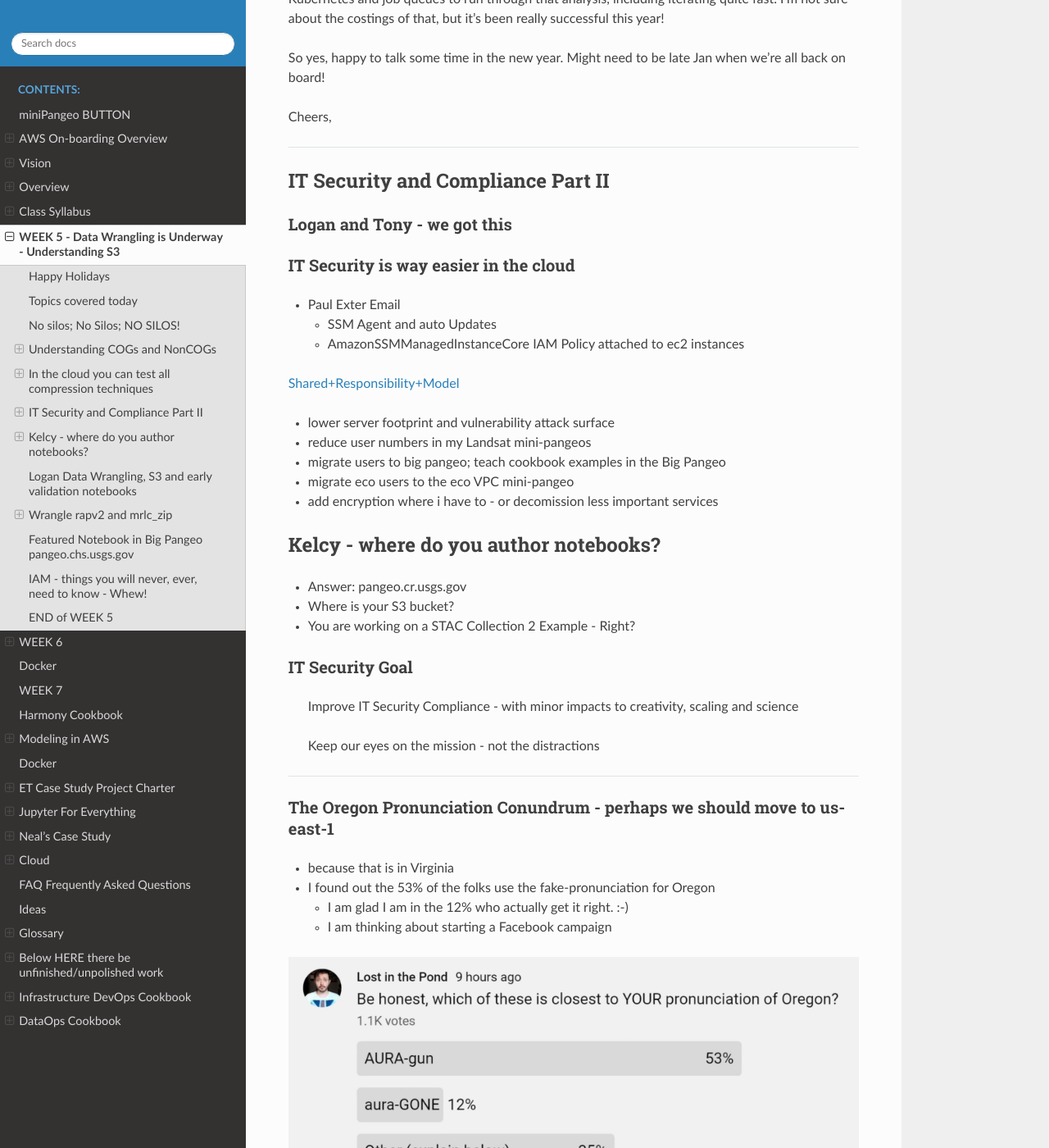
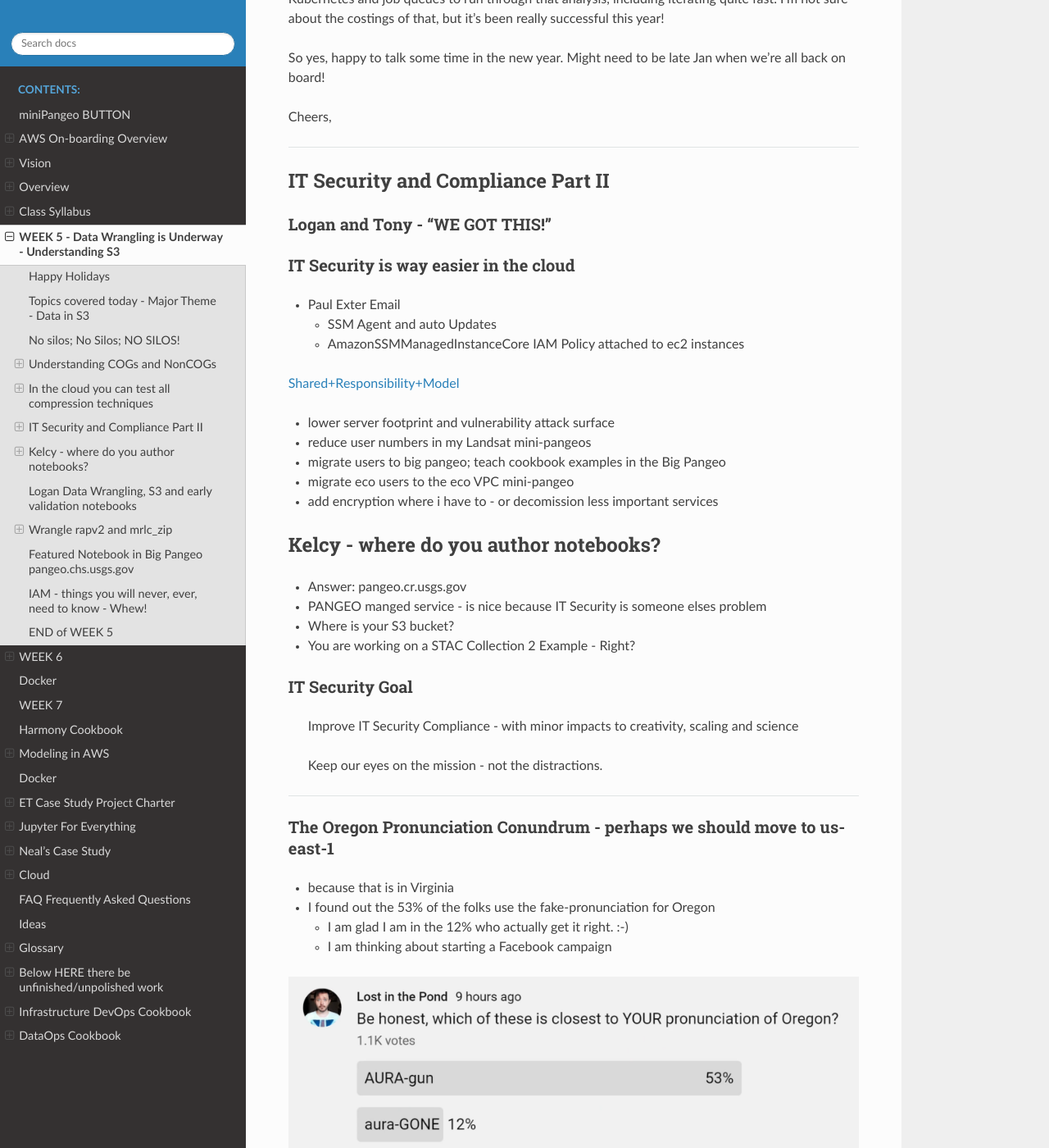
Before and after one commit to tonybutzer/harmony-docs, a Sphinx documentation site: the page built from documentation/source/05week.md, in a window 1280 px wide and 1400 px high, scrolled down 2388 px. Shown: the whole window at 82% size. Built offline with Sphinx 7.4.7 and the Read the Docs theme 2.0.0, drawn with Linux system fonts in a browser that asks for light colours; pages that are not in the unit, such as notebooks, are missing from menus; some of the changed text lies outside the part shown.

Commit message:
automatic git update from Makefile

```diff
--- a/documentation/source/05week.md
+++ b/documentation/source/05week.md
@@ -6,7 +6,7 @@
 - thanks for particpating in these cloud activities - this effort is important
 
 
-## Topics covered today
+## Topics covered today - Major Theme - Data in S3
 
 1. Silo Busting
 1. IT Security in the Cloud - strategy/impacts
@@ -91,7 +91,7 @@ Cheers,
 
 ## IT Security and Compliance Part II
 
-### Logan and Tony - we got this
+### Logan and Tony - "WE GOT THIS!"
 
 ### IT Security is way easier in the cloud
 
@@ -111,13 +111,14 @@ Cheers,
 
 ## Kelcy - where do you author notebooks?
 - Answer: pangeo.cr.usgs.gov
+- PANGEO  manged service - is nice because IT Security is someone elses problem
 - Where is your S3 bucket?
 - You are working on a STAC Collection 2 Example - Right?
 
 ### IT Security Goal
 > Improve IT Security Compliance - with minor impacts to creativity, scaling and science
 
-> Keep our eyes on the mission - not the distractions
+> Keep our eyes on the mission - not the distractions.
 
 ---
 
```
